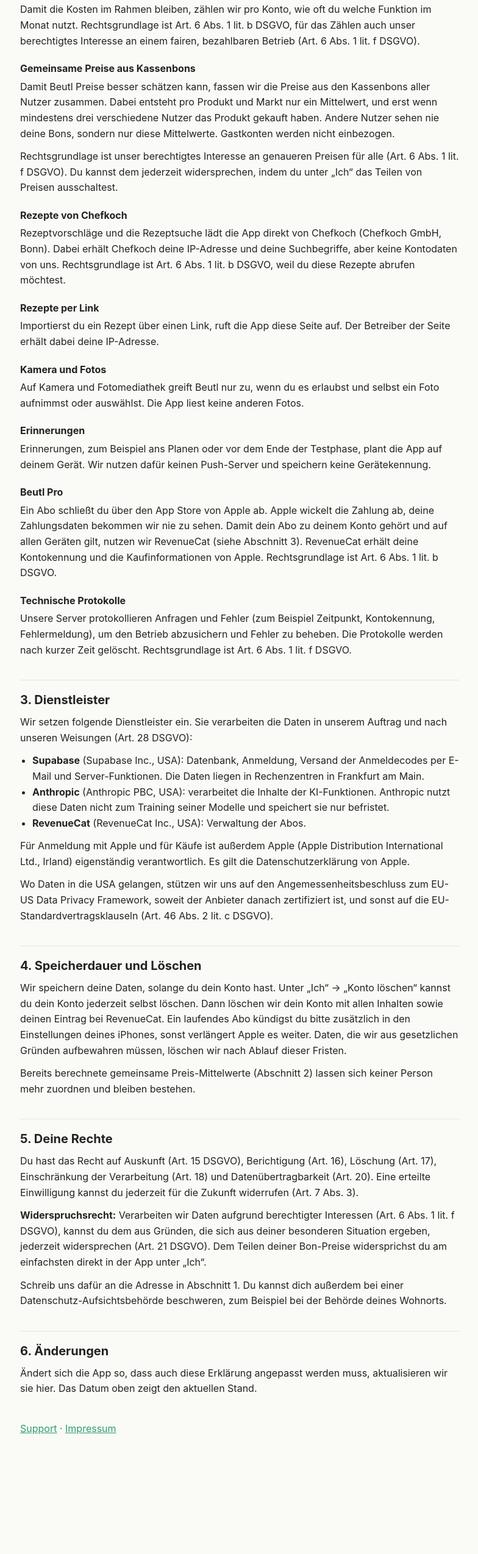
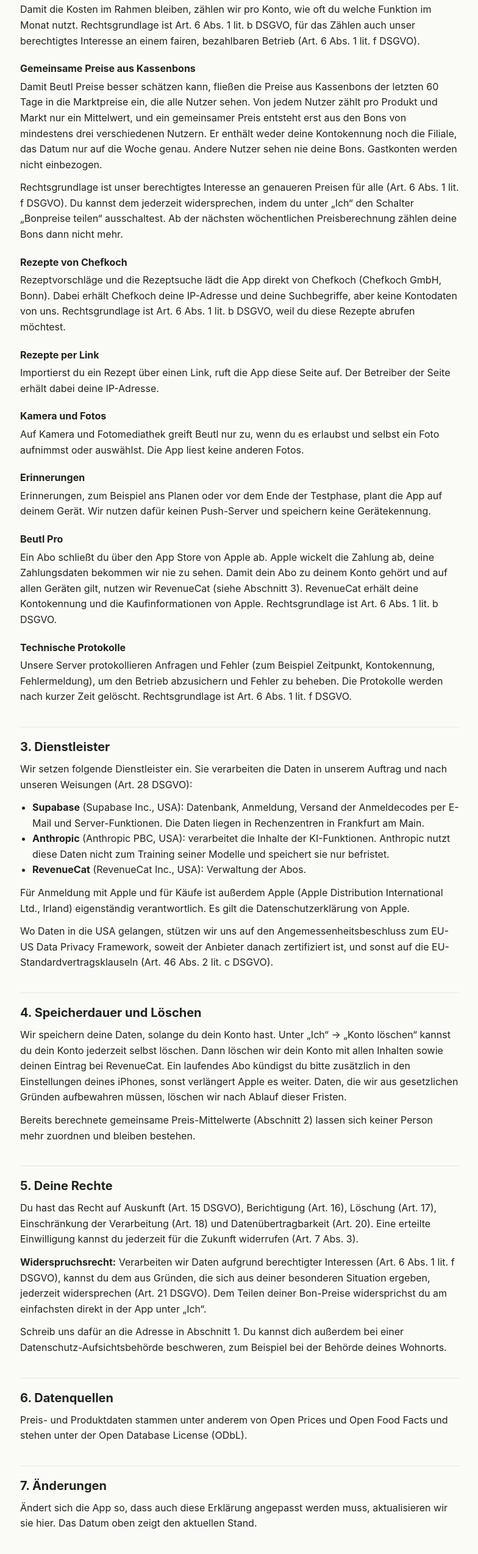
Before and after one commit to jumanjeeh/beutl-legal, a plain HTML site: page datenschutz.html in a window 1280 px wide. Shown: the part 1440-3989 px from the top of the page at 61% size, without its empty margins (247-1031 px from the left). Before the commit the page ends 3873 px from the top, so only its background shows below. Drawn offline with Linux system fonts and the light colour scheme.

Commit message:
More detail on shared receipt prices, data sources

```diff
--- a/datenschutz.html
+++ b/datenschutz.html
@@ -34,8 +34,8 @@
 <p>Damit die Kosten im Rahmen bleiben, zählen wir pro Konto, wie oft du welche Funktion im Monat nutzt. Rechtsgrundlage ist Art. 6 Abs. 1 lit. b DSGVO, für das Zählen auch unser berechtigtes Interesse an einem fairen, bezahlbaren Betrieb (Art. 6 Abs. 1 lit. f DSGVO).</p>
 
 <h3>Gemeinsame Preise aus Kassenbons</h3>
-<p>Damit Beutl Preise besser schätzen kann, fassen wir die Preise aus den Kassenbons aller Nutzer zusammen. Dabei entsteht pro Produkt und Markt nur ein Mittelwert, und erst wenn mindestens drei verschiedene Nutzer das Produkt gekauft haben. Andere Nutzer sehen nie deine Bons, sondern nur diese Mittelwerte. Gastkonten werden nicht einbezogen.</p>
-<p>Rechtsgrundlage ist unser berechtigtes Interesse an genaueren Preisen für alle (Art. 6 Abs. 1 lit. f DSGVO). Du kannst dem jederzeit widersprechen, indem du unter „Ich“ das Teilen von Preisen ausschaltest.</p>
+<p>Damit Beutl Preise besser schätzen kann, fließen die Preise aus Kassenbons der letzten 60 Tage in die Marktpreise ein, die alle Nutzer sehen. Von jedem Nutzer zählt pro Produkt und Markt nur ein Mittelwert, und ein gemeinsamer Preis entsteht erst aus den Bons von mindestens drei verschiedenen Nutzern. Er enthält weder deine Kontokennung noch die Filiale, das Datum nur auf die Woche genau. Andere Nutzer sehen nie deine Bons. Gastkonten werden nicht einbezogen.</p>
+<p>Rechtsgrundlage ist unser berechtigtes Interesse an genaueren Preisen für alle (Art. 6 Abs. 1 lit. f DSGVO). Du kannst dem jederzeit widersprechen, indem du unter „Ich“ den Schalter „Bonpreise teilen“ ausschaltest. Ab der nächsten wöchentlichen Preisberechnung zählen deine Bons dann nicht mehr.</p>
 
 <h3>Rezepte von Chefkoch</h3>
 <p>Rezeptvorschläge und die Rezeptsuche lädt die App direkt von Chefkoch (Chefkoch GmbH, Bonn). Dabei erhält Chefkoch deine IP-Adresse und deine Suchbegriffe, aber keine Kontodaten von uns. Rechtsgrundlage ist Art. 6 Abs. 1 lit. b DSGVO, weil du diese Rezepte abrufen möchtest.</p>
@@ -74,7 +74,10 @@
 <p><strong>Widerspruchsrecht:</strong> Verarbeiten wir Daten aufgrund berechtigter Interessen (Art. 6 Abs. 1 lit. f DSGVO), kannst du dem aus Gründen, die sich aus deiner besonderen Situation ergeben, jederzeit widersprechen (Art. 21 DSGVO). Dem Teilen deiner Bon-Preise widersprichst du am einfachsten direkt in der App unter „Ich“.</p>
 <p>Schreib uns dafür an die Adresse in Abschnitt 1. Du kannst dich außerdem bei einer Datenschutz-Aufsichtsbehörde beschweren, zum Beispiel bei der Behörde deines Wohnorts.</p>
 
-<h2>6. Änderungen</h2>
+<h2>6. Datenquellen</h2>
+<p>Preis- und Produktdaten stammen unter anderem von Open Prices und Open Food Facts und stehen unter der Open Database License (ODbL).</p>
+
+<h2>7. Änderungen</h2>
 <p>Ändert sich die App so, dass auch diese Erklärung angepasst werden muss, aktualisieren wir sie hier. Das Datum oben zeigt den aktuellen Stand.</p>
 
 <p class="links"><a href="support.html">Support</a> · <a href="impressum.html">Impressum</a></p>
```
